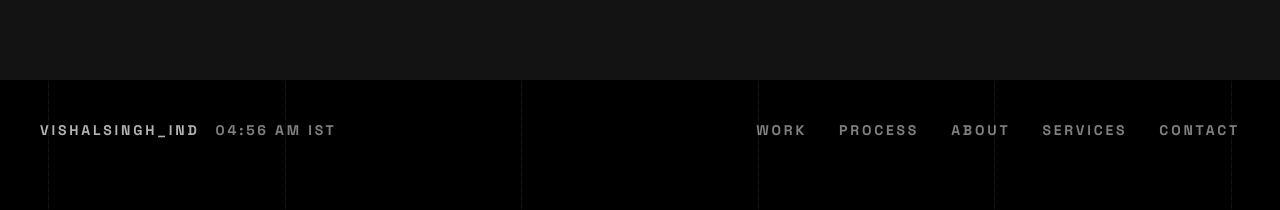
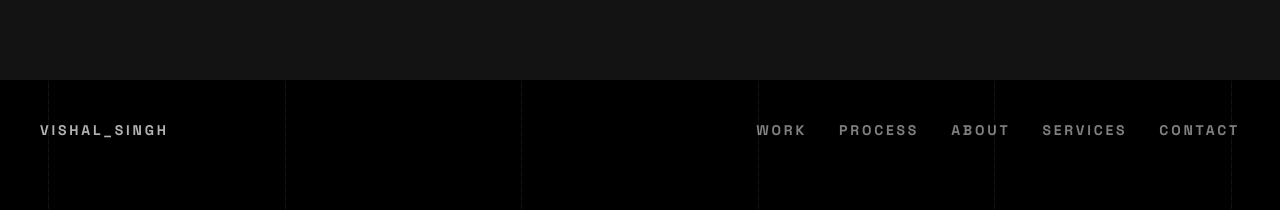
Before and after one commit to AbhishekPandey-dev/portfolio-vishal, a Next.js app: page / in a window 1280 px wide. Shown: the part 7280-7490 px from the top of the page. Built offline with nearby package versions, Linux system fonts and the light colour scheme; a web font is replaced by a local one.

Commit message:
implement Footer component and reusable ServiceCard UI component

```diff
--- a/components/layout/Footer.tsx
+++ b/components/layout/Footer.tsx
@@ -60,8 +60,12 @@ export function Footer() {
         className="relative z-10 w-full flex flex-col md:flex-row gap-6 md:gap-0 justify-between items-start text-xs md:text-sm font-headline font-bold uppercase tracking-[0.2em]"
       >
         <div className="flex gap-4 items-center">
-          <span className="text-white/70">VISHALSINGH_IND</span>
-          <span>{time}</span>
+          <Link
+            href="/"
+            className="text-white/70 hover:text-white transition-all duration-300 hover:scale-105 active:scale-95"
+          >
+            VISHAL_SINGH
+          </Link>
         </div>
 
         <nav>
```
Also changed, not shown: components/ui/ServiceCard.tsx (+7 -1 lines).
